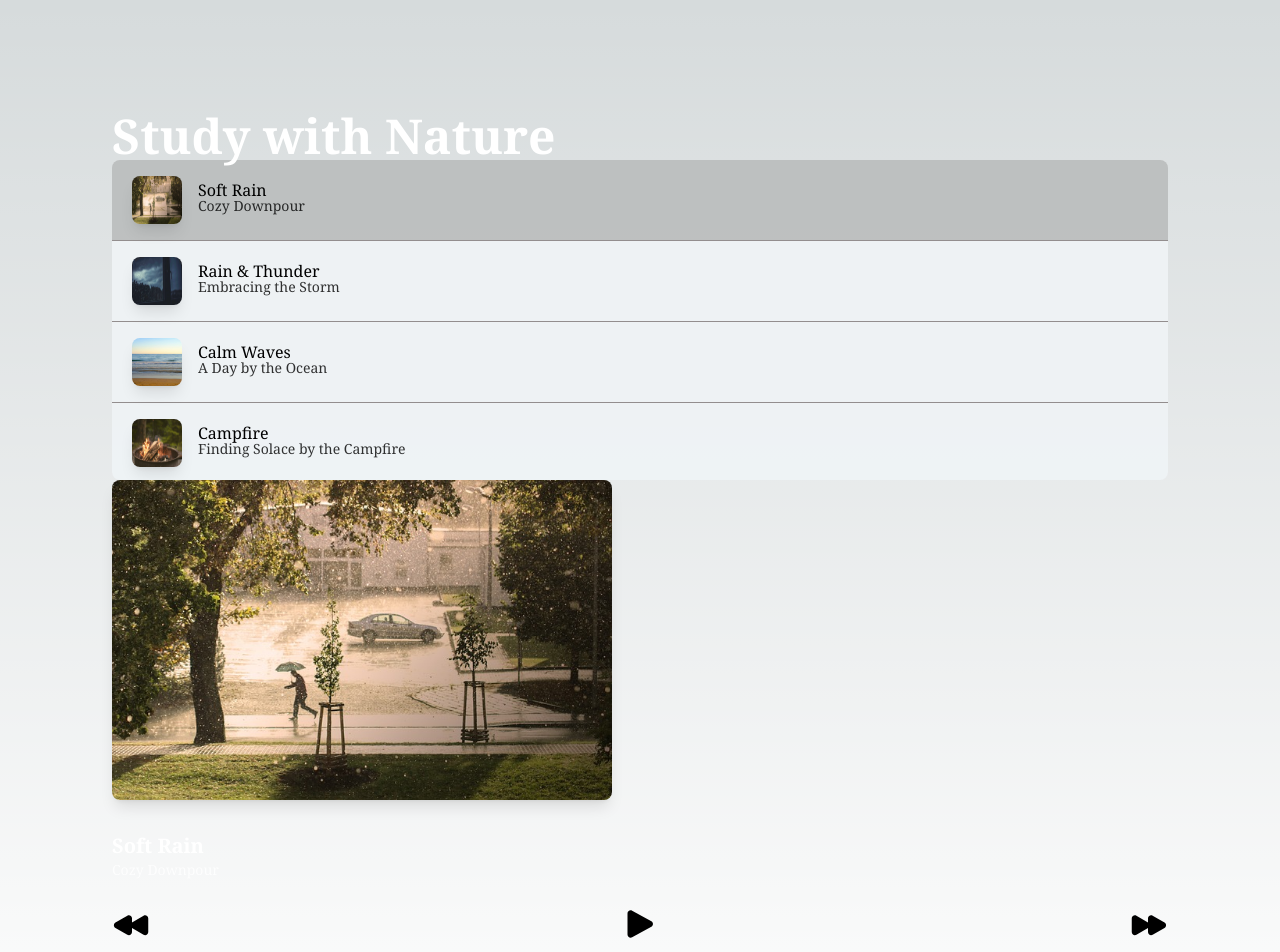
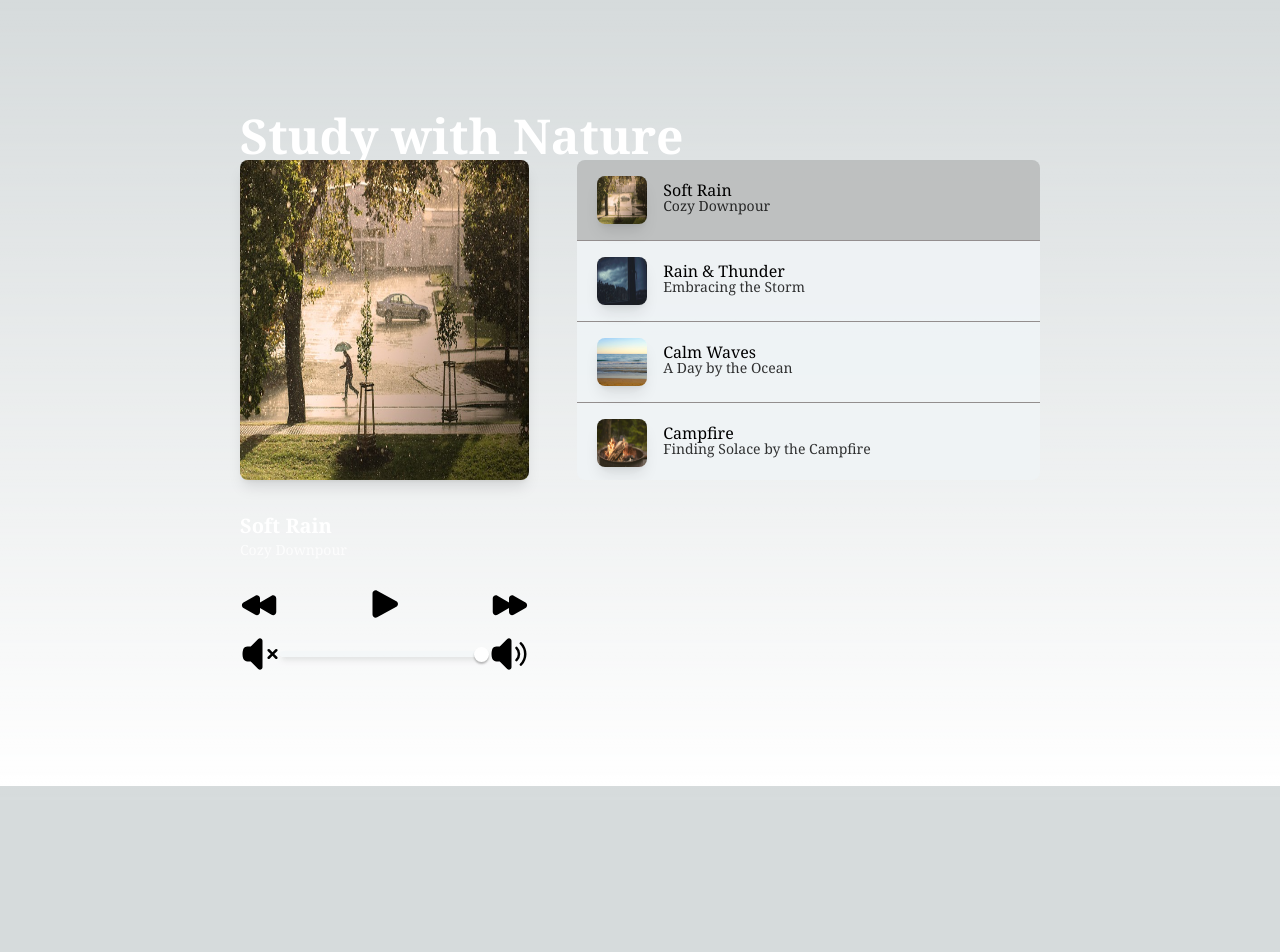
Before and after one commit to zaraehhs/studywithnature, a Next.js app in the folder study-with-nature/: page / in a window 1280 px wide. Shown: the top 952 px of the page. After the commit the page ends 800 px from the top, so only its background shows below. Built offline with nearby package versions, Linux system fonts and the light colour scheme.

Commit message:
feat: connected MediaPlayer and Playlist components

```diff
--- a/study-with-nature/app/components/Controls.jsx
+++ b/study-with-nature/app/components/Controls.jsx
@@ -3,10 +3,10 @@ import React from 'react';
 import AudioButtons from './AudioButtons';
 import VolumeSlider from './VolumeSlider';
 
-const Controls = ({ currentSound, soundRef, isPlaying, togglePlayPause, playPrevious, playNext, volume, handleVolumeChange }) => {
+const Controls = ({ selectedSound, soundRef, isPlaying, togglePlayPause, playPrevious, playNext, volume, handleVolumeChange }) => {
   return (
     <div>
-      <audio loop src={currentSound.url} ref={soundRef}></audio>
+      <audio loop src={selectedSound.url} ref={soundRef}></audio>
       <AudioButtons {...{isPlaying, togglePlayPause, playPrevious, playNext}} />
       <VolumeSlider volume={volume} handleVolumeChange={handleVolumeChange} />
     </div>
--- a/study-with-nature/app/components/DisplayMedia.jsx
+++ b/study-with-nature/app/components/DisplayMedia.jsx
@@ -1,7 +1,7 @@
 import React from 'react';
 import Image from 'next/image';
 
-const DisplayMedia = ({ currentSound }) => {
+const DisplayMedia = ({ selectedSound }) => {
   return (
     <div className="flex flex-col relative">
       <Image
@@ -9,11 +9,11 @@ const DisplayMedia = ({ currentSound }) => {
         className="box-border shadow-lg lg:max-w-full lg:h-80 rounded-lg lg:self-stretch lg:mb-8"
         width={500}
         height={350}
-        src={currentSound.imgUrl}
-        alt={currentSound.imgAlt}
+        src={selectedSound.imgUrl}
+        alt={selectedSound.imgAlt}
       />
-      <p className="sound-title text-xl font-bold m-0 p-0 text-white"> {currentSound.title} </p>
-      <p className="sound-subtitle m-0 p-0 text-sm opacity-80 text-white"> {currentSound.subtitle} </p>
+      <p className="sound-title text-xl font-bold m-0 p-0 text-white"> {selectedSound.title} </p>
+      <p className="sound-subtitle m-0 p-0 text-sm opacity-80 text-white"> {selectedSound.subtitle} </p>
     </div>
   )
 }
--- a/study-with-nature/app/components/MediaPlayer.jsx
+++ b/study-with-nature/app/components/MediaPlayer.jsx
@@ -1,67 +1,13 @@
-"use client";
-
-import React, { useState, useRef, useEffect } from 'react';
-
-import soundData from '../soundData';
+import React from 'react';
 
 import DisplayMedia from './DisplayMedia';
 import Controls from './Controls';
 
-const MediaPlayer = () => {
-  const [soundIndex, setSoundIndex] = useState(0);
-  const [currentSound, setCurrentSound] = useState(soundData[soundIndex]);
-  const [isPlaying, setIsPlaying] = useState(false);
-  const [volume, setVolume] = useState(1);
-
-  const soundRef = useRef();
-
-  const togglePlayPause = () => {
-    setIsPlaying(!isPlaying);
-  };
-
-  const playPrevious = () => {
-    let newSoundIndex = soundIndex;
-    if (soundIndex === 0) {
-      newSoundIndex = soundData.length - 1;
-    } else {
-      newSoundIndex -= 1;
-    }
-    setSoundIndex(newSoundIndex);
-    setCurrentSound(soundData[newSoundIndex]);
-    setIsPlaying(true);
-  };
-
-  const playNext = () => {
-    let newSoundIndex = soundIndex;
-    if (soundIndex === soundData.length - 1) {
-      newSoundIndex = 0;
-    } else {
-      newSoundIndex += 1;
-    }
-    setSoundIndex(newSoundIndex);
-    setCurrentSound(soundData[newSoundIndex]);
-    setIsPlaying(true);
-  };
-
-  const handleVolumeChange = (newVolume) => {
-    setVolume(newVolume);
-  };
-
-  useEffect(() => {
-    if (soundRef.current) {
-      if (isPlaying) {
-        soundRef.current.play();
-      } else {
-        soundRef.current.pause();
-      }
-      soundRef.current.volume = volume;
-    }
-  }, [soundIndex, soundRef, isPlaying, volume]);
-
+const MediaPlayer = ({ selectedSound, soundRef, isPlaying, togglePlayPause, playPrevious, playNext, volume, handleVolumeChange }) => {
   return (
     <div className="flex flex-col relative">
-      <DisplayMedia {...{currentSound, soundRef}} />
-      <Controls {...{currentSound, soundRef, isPlaying, togglePlayPause, playPrevious, playNext, volume, handleVolumeChange}} />
+      <DisplayMedia selectedSound={selectedSound} />
+      <Controls {...{selectedSound, soundRef, isPlaying, togglePlayPause, playPrevious, playNext, volume, handleVolumeChange}} />
     </div>
   )
 }
--- a/study-with-nature/app/components/Playlist.jsx
+++ b/study-with-nature/app/components/Playlist.jsx
@@ -1,21 +1,14 @@
-"use client"
-import React, { useTransition, useState } from 'react';
+import React from 'react';
 import Image from 'next/image';
-import soundData from '../soundData';
 
-const Playlist = () => {
-
-  const [selectedSound, setSelectedSound] = useState(0);
-  const handleSoundSelect = (index) => {
-    setSelectedSound(index);
-  }
-  const soundItems = soundData.map((sound, index) =>
+const Playlist = ({ selectedSoundIndex, handleSelectedSound, sounds }) => {
+  const soundItems = sounds.map((sound, index) =>
     <li key={index}
-      className={`flex flex-row pt-4 pb-4 pl-5  hover:bg-[#a1a1a199] ${selectedSound === index ? 'bg-[#a1a1a199]' : 'bg-[#eff2f6b5]'}`} onClick={() => handleSoundSelect(index)}>
-      <Image className="h-12 box-border rounded-lg mr-4 shadow-lg" width={50} height={50} src={soundData[index].imgUrl} alt={soundData[index].imgAlt} />
+      className={`flex flex-row pt-4 pb-4 pl-5  hover:bg-[#a1a1a199] ${selectedSoundIndex === index ? 'bg-[#a1a1a199]' : 'bg-[#eff2f6b5]'}`} onClick={() => handleSelectedSound(index)}>
+      <Image className="h-12 box-border rounded-lg mr-4 shadow-lg" width={50} height={50} src={sounds[index].imgUrl} alt={sounds[index].imgAlt} />
       <div className="flex flex-col justify-center">
-        <p className="text-black leading-3">{soundData[index].title}</p>
-        <p className="text-sm opacity-80 text-black">{soundData[index].subtitle}</p>
+        <p className="text-black leading-3">{sounds[index].title}</p>
+        <p className="text-sm opacity-80 text-black">{sounds[index].subtitle}</p>
       </div>
     </li>
   );
--- /dev/null
+++ b/study-with-nature/app/components/SoundContainer.jsx
@@ -0,0 +1,72 @@
+"use client";
+
+import React, { useState, useRef, useEffect } from 'react';
+
+import sounds from '../data/sounds';
+
+import Playlist from './Playlist';
+import MediaPlayer from './MediaPlayer';
+
+const SoundContainer = () => {
+  const [selectedSoundIndex, setSelectedSoundIndex] = useState(0);
+  const [isPlaying, setIsPlaying] = useState(false);
+  const [volume, setVolume] = useState(1);
+
+  const soundRef = useRef();
+
+  const selectedSound = sounds[selectedSoundIndex];
+
+  const togglePlayPause = () => {
+    setIsPlaying(!isPlaying);
+  };
+
+  const handleSelectedSound = (index) => {
+    setSelectedSoundIndex(index);
+  };
+
+  const playPrevious = () => {
+    let newSoundIndex = selectedSoundIndex;
+    if (selectedSoundIndex === 0) {
+      newSoundIndex = sounds.length - 1;
+    } else {
+      newSoundIndex -= 1;
+    }
+    handleSelectedSound(newSoundIndex);
+    setIsPlaying(true);
+  };
+
+  const playNext = () => {
+    let newSoundIndex = selectedSoundIndex;
+    if (selectedSoundIndex === sounds.length - 1) {
+      newSoundIndex = 0;
+    } else {
+      newSoundIndex += 1;
+    }
+    handleSelectedSound(newSoundIndex);
+    setIsPlaying(true);
+  };
+
+  const handleVolumeChange = (newVolume) => {
+    setVolume(newVolume);
+  };
+
+  useEffect(() => {
+    if (soundRef.current) {
+      if (isPlaying) {
+        soundRef.current.play();
+      } else {
+        soundRef.current.pause();
+      }
+      soundRef.current.volume = volume;
+    }
+  }, [selectedSoundIndex, soundRef, isPlaying, volume]);
+
+  return (
+    <div className="flex flex-row gap-12">
+      <MediaPlayer {...{selectedSound, soundRef, isPlaying, togglePlayPause, playPrevious, playNext, volume, handleVolumeChange}} />
+      <Playlist {...{selectedSoundIndex, handleSelectedSound, sounds}} />
+    </div>
+  )
+}
+
+export default SoundContainer
--- a/study-with-nature/app/components/VolumeSlider.jsx
+++ b/study-with-nature/app/components/VolumeSlider.jsx
@@ -5,7 +5,7 @@ import '../styles/media-player.css';
 
 const VolumeSlider = ({ volume, handleVolumeChange }) => {
   return (
-    <div className="flex flex-row items-center mt-2.5">
+    <div className="hidden md:flex md:flex-row md:items-center md:mt-2.5">
       <SpeakerXMarkIcon className="w-10 p-0" />
       <input
         id="volume-input"
--- a/study-with-nature/app/soundData.js
+++ b/study-with-nature/app/data/sounds.js
@@ -1,4 +1,4 @@
-const soundData = [
+const sounds = [
   {
     url: 'https://audio.jukehost.co.uk/xcb125pumHo2Lw4S9bEzfuSsWTToAmva',
     title: 'Soft Rain',
@@ -50,4 +50,4 @@ const soundData = [
   },
 ];
 
-export default soundData
+export default sounds
--- a/study-with-nature/app/page.js
+++ b/study-with-nature/app/page.js
@@ -1,13 +1,11 @@
 import Header from "./components/Header";
-import Playlist from "./components/Playlist";
-import MediaPlayer from "./components/MediaPlayer";
+import SoundContainer from "./components/SoundContainer";
 
 export default function Home() {
   return (
-    <main className="p-12 lg:p-28">
-    <Header />
-    <Playlist />
-    <MediaPlayer />
+    <main className="flex flex-col max-w-5xl w-full m-auto p-12 lg:p-28">
+      <Header />
+      <SoundContainer />
       {/*
         <Pomodoro />
       <Footer />
```
